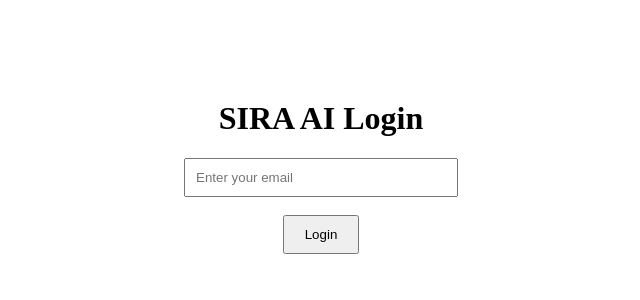
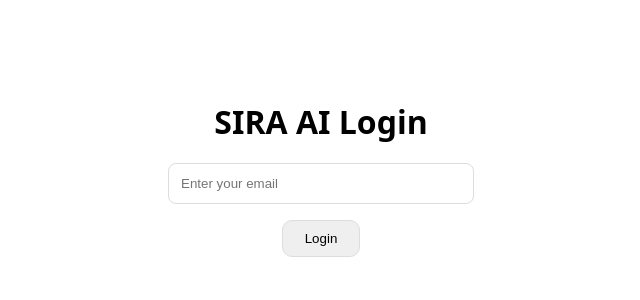
Before and after one commit to mm9744917-sketch/sira-test, a Next.js app: page / in a window 1280 px wide. Shown: the top 300 px of the page, without its empty margins (319-959 px from the left). Built offline with nearby package versions, Linux system fonts and the light colour scheme; no server answers.

Commit message:
Refactor login function and update UI elements

```diff
--- a/pages/index.js
+++ b/pages/index.js
@@ -1,42 +1,75 @@
-import { createClient } from '@supabase/supabase-js'
-import { useState } from 'react'
+import { useState } from "react";
+import { createClient } from "@supabase/supabase-js";
 
 const supabase = createClient(
   process.env.NEXT_PUBLIC_SUPABASE_URL,
   process.env.NEXT_PUBLIC_SUPABASE_ANON_KEY
-)
+);
 
 export default function Home() {
-  const [email, setEmail] = useState('')
-  const [message, setMessage] = useState('')
+  const [email, setEmail] = useState("");
+  const [message, setMessage] = useState("");
 
-  const signUp = async () => {
+  const loginWithEmail = async () => {
+    setMessage("");
+
+    if (!email || !email.includes("@")) {
+      setMessage("اكتب إيميل صحيح");
+      return;
+    }
+
     const { error } = await supabase.auth.signInWithOtp({
-      email: email,
-    })
+      email,
+      options: {
+        emailRedirectTo: `${window.location.origin}/auth/callback`,
+      },
+    });
 
     if (error) {
-      setMessage("Error: " + error.message)
+      setMessage("Error: " + error.message);
     } else {
-      setMessage("Check your email for login link 🚀")
+      setMessage("✅ Check your email for the login link");
     }
-  }
+  };
 
   return (
-    <div style={{textAlign:"center", marginTop:"100px"}}>
-      <h1>SIRA AI Login</h1>
+    <div
+      style={{
+        textAlign: "center",
+        marginTop: "100px",
+        fontFamily: "system-ui, -apple-system, Segoe UI, Roboto, Arial",
+      }}
+    >
+      <h1 style={{ marginBottom: "20px" }}>SIRA AI Login</h1>
+
       <input
         type="email"
         placeholder="Enter your email"
         value={email}
-        onChange={(e)=>setEmail(e.target.value)}
-        style={{padding:"10px", width:"250px"}}
+        onChange={(e) => setEmail(e.target.value)}
+        style={{
+          padding: "12px",
+          width: "280px",
+          borderRadius: "8px",
+          border: "1px solid #ddd",
+        }}
       />
-      <br /><br />
-      <button onClick={signUp} style={{padding:"10px 20px"}}>
+
+      <div style={{ height: "16px" }} />
+
+      <button
+        onClick={loginWithEmail}
+        style={{
+          padding: "10px 22px",
+          borderRadius: "10px",
+          border: "1px solid #ddd",
+          cursor: "pointer",
+        }}
+      >
         Login
       </button>
-      <p>{message}</p>
+
+      <p style={{ marginTop: "20px" }}>{message}</p>
     </div>
-  )
+  );
 }
```
